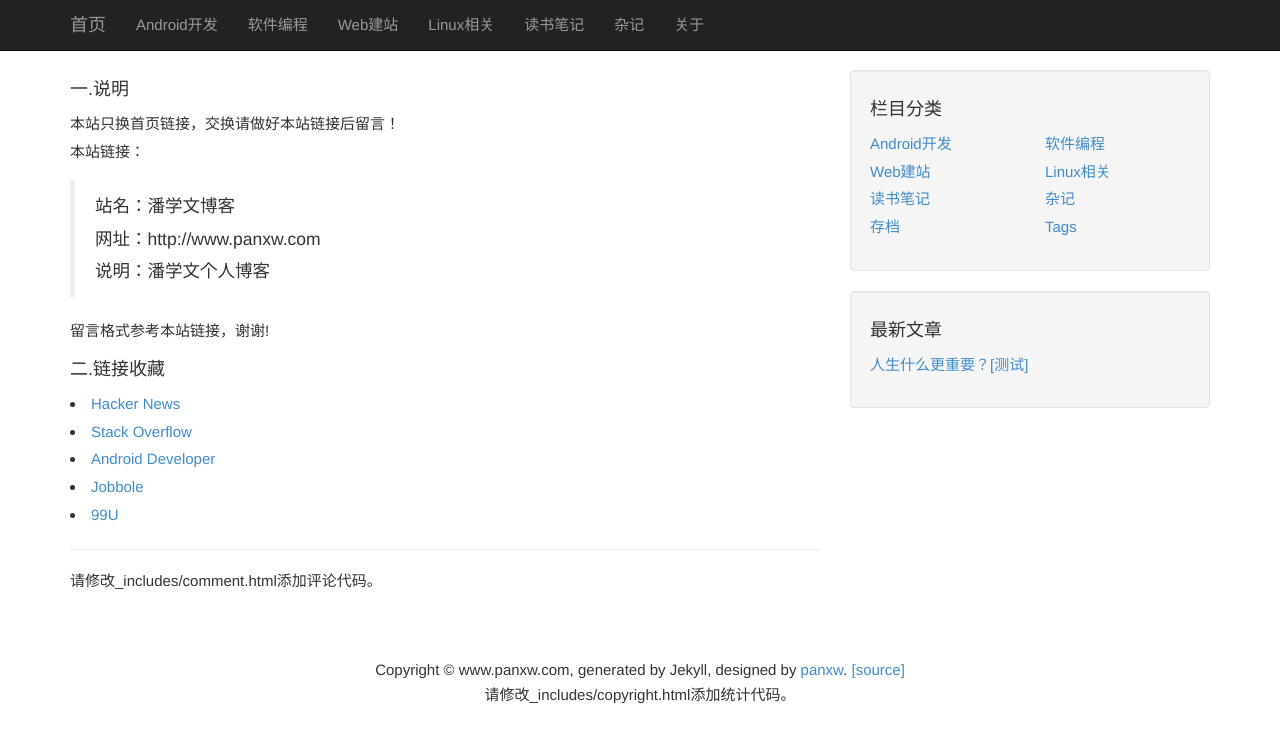
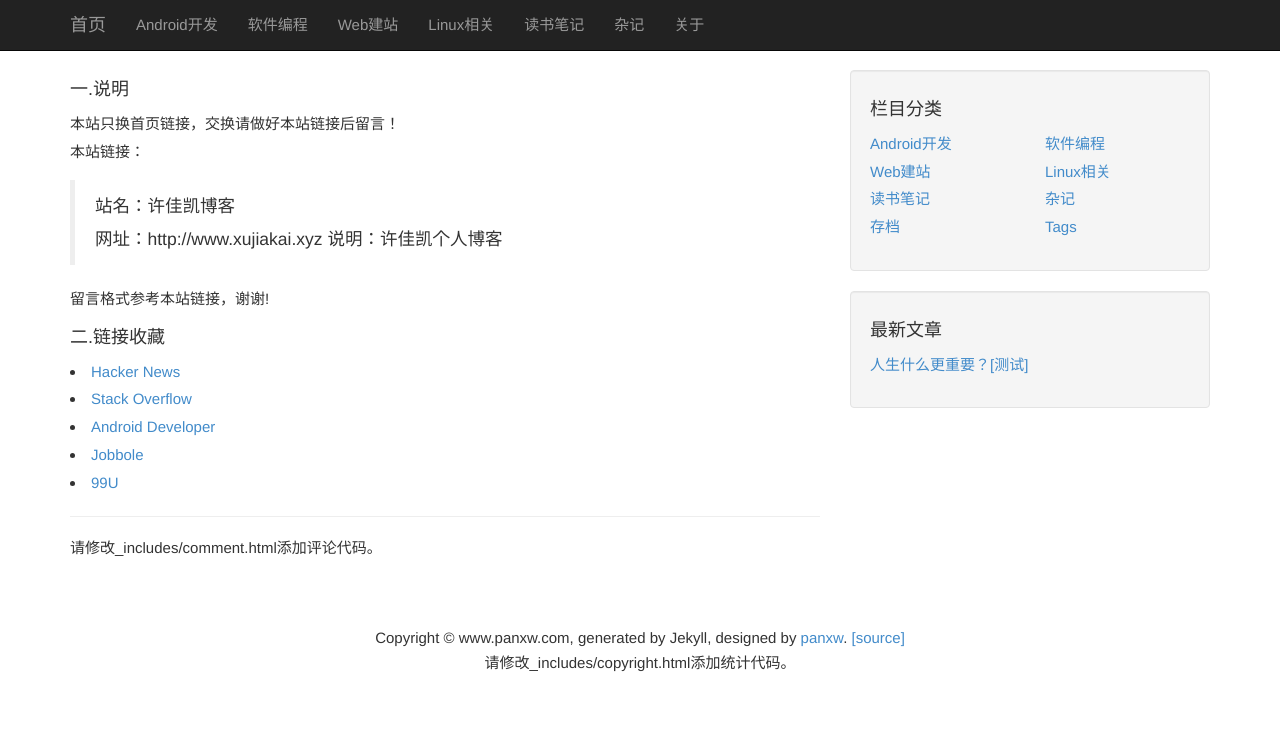
Before and after one commit to Xu-jiakai/xujiakai.github.io, a Jekyll site: the page built from links.md, in a window 1280 px wide. Shown: the top 743 px of the page. Built offline with Jekyll 4.4.1, drawn with Linux system fonts in a browser that asks for light colours.

Commit message:
Update links.md

```diff
--- a/links.md
+++ b/links.md
@@ -7,9 +7,9 @@ tags: [链接,友情,交换]
 本站只换首页链接，交换请做好本站链接后留言！
 本站链接：
 
->站名：潘学文博客
->网址：http://www.panxw.com
->说明：潘学文个人博客
+>站名：许佳凯博客
+>网址：http://www.xujiakai.xyz
+>说明：许佳凯个人博客
 
 留言格式参考本站链接，谢谢!
 
```
